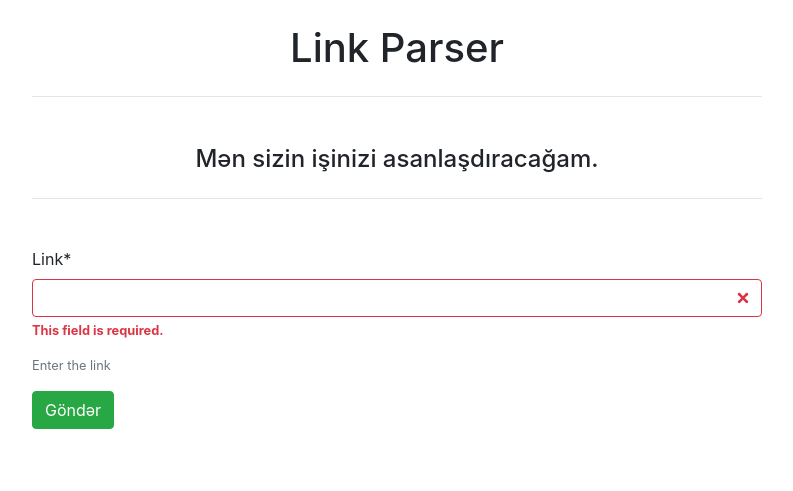
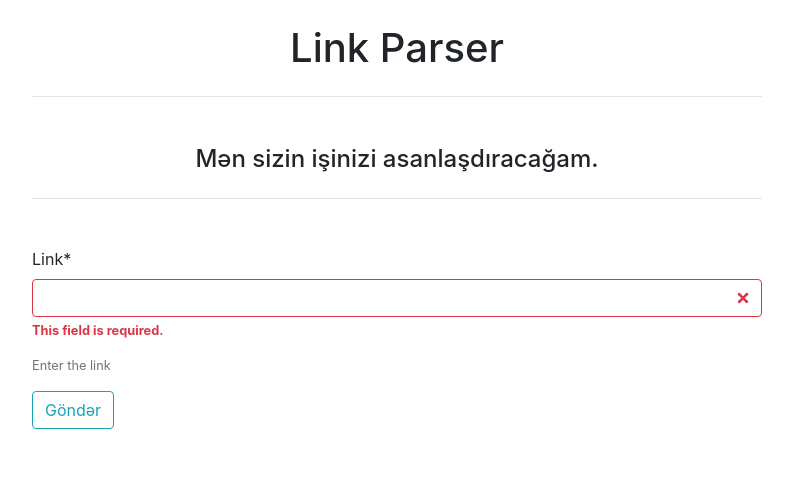
Before and after one commit to GithubParvana/travel-GOGsky, a Django app: page / in a window 1280 px wide. Shown: the top 491 px of the page, without its empty margins (243-1036 px from the left). Run offline with Django 4.2, Linux system fonts and the light colour scheme; some libraries are stand-ins or nearby versions.

Commit message:
bootstrap button has been set as info

```diff
--- a/templates/index.html
+++ b/templates/index.html
@@ -28,7 +28,7 @@
 
                     {{ form.link|as_crispy_field }}
 
-                    <button type="submit" class="btn btn-success"> <a href="{% url 'app:index' %}"> </a> Göndər</button>
+                    <button type="submit" class="btn btn-outline-info"> <a href="{% url 'app:index' %}"> </a> Göndər</button>
 
                 </div>
             </div>
```
